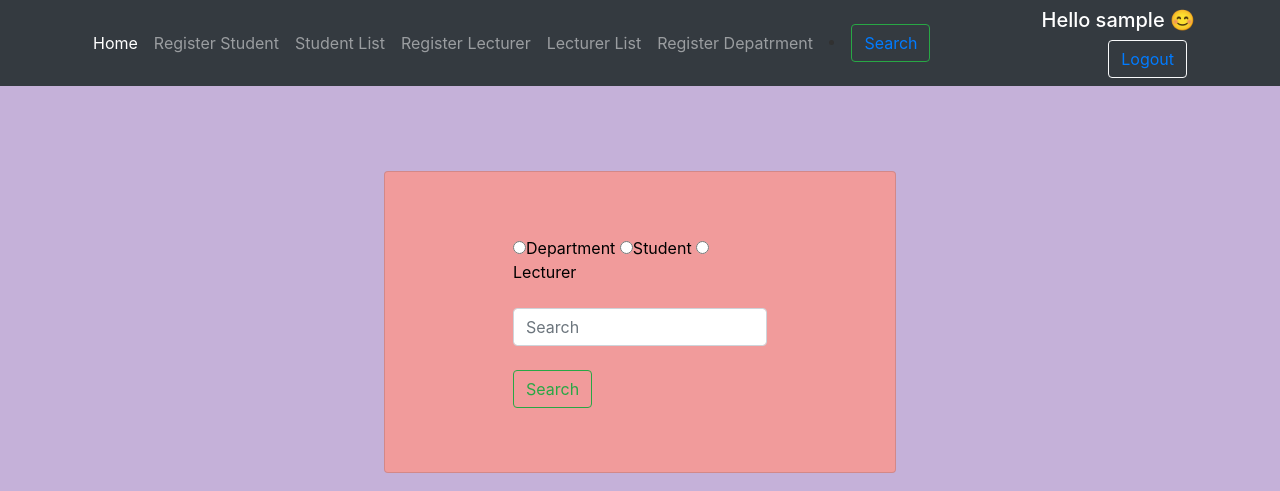
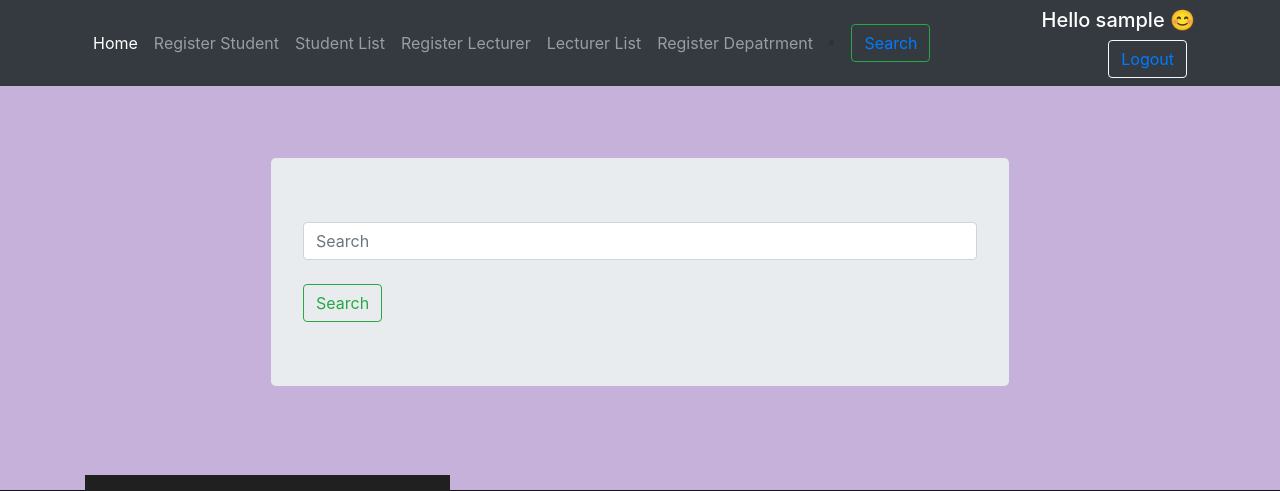
Before and after one commit to sraktate/MODEL_Relationships, a Django app: page /college/search/ in a window 1280 px wide. Shown: the top 491 px of the page. Run offline with Django 3.2, Linux system fonts and the light colour scheme; the visitor is signed in with stand-in values (Sample User, id 1); some libraries are stand-ins or nearby versions.

Commit message:
modified college_managemnent

```diff
--- a/collegeManagement/Records/urls.py
+++ b/collegeManagement/Records/urls.py
@@ -13,7 +13,7 @@ urlpatterns=[
     path('updatelecturer/<int:update>',views.UpdateLecturerView,name='Updatelecture'),
     path('deletestu/<int:delete>',views.DeleteStudentView,name='Deletestudent'),
     path('deletelecturer/<int:delete>',views.DeleteLecturerView,name='Deletelecture'),
-    path('search/',views.Searchview,name='Search'),
+    path('search/',views.Search_view,name='Search'),
 
 
 
--- a/collegeManagement/Records/views.py
+++ b/collegeManagement/Records/views.py
@@ -101,31 +101,52 @@ def DeleteLecturerView(request,delete):
     return redirect('Showlecture')
 
 @login_required(login_url='login')
-def Searchview(request):
-    if request.method == 'POST':
-        radio=request.POST.get('dep')
-        if radio == 'Department':
-            search=request.POST.get('search')
-            dep_obj=Department.objects.get(DName=search)
-            dep_id=dep_obj.id
-            lecresult=Lecture.objects.filter(department=dep_id)
-            sturesult=Student.objects.filter(department_id=dep_id)
+
+def Search_view(request):
+    if request.method=='POST':
+        search=request.POST.get('search')
+        stu=Student.objects.filter(SName__contains=search)
+        lec=Lecture.objects.filter(LName__contains=search)
+        dep=Department.objects.filter(DName__contains=search).first()
+        # print(dep)
+        if dep is not None:
+            stu_dep=Student.objects.filter(department_id=dep)
+            lec_dep=Lecture.objects.filter(department=dep.id)
             template_name='Record_tem/search.html'
-            context={'lecresult':lecresult,'sturesult':sturesult}
+            context={'stu_dep':stu_dep,'lec_dep':lec_dep,'dep':dep}
             return render(request,template_name,context)
-        elif radio == 'Student':
-            search=request.POST.get('search')
-            sturesult=Student.objects.filter(SName=search)
-            template_name='Record_tem/search.html'
-            context={'sturesult':sturesult}
-            return render(request,template_name,context)
+        template_name='Record_tem/search.html'
+        context={'stu':stu,'lec':lec}
+        return render(request,template_name,context)
+    template_name='Record_tem/search.html'
+    context={'abc':'abc'}
+    return render(request,template_name,context)
 
-        elif radio == 'Lecture':
-            search=request.POST.get('search')
-            lecresult=Lecture.objects.filter(LName=search)
-            template_name='Record_tem/search.html'
-            context={'lecresult':lecresult}
-            return render(request,template_name,context)
-    template_name='Record_tem/search.html'
-    context={}
-    return render(request,template_name,context)
+# def Searchview(request):
+#     if request.method == 'POST':
+#         radio=request.POST.get('dep')
+#         if radio == 'Department':
+#             search=request.POST.get('search')
+#             dep_obj=Department.objects.get(DName=search)
+#             dep_id=dep_obj.id
+#             lecresult=Lecture.objects.filter(department=dep_id)
+#             sturesult=Student.objects.filter(department_id=dep_id)
+#             template_name='Record_tem/search.html'
+#             context={'lecresult':lecresult,'sturesult':sturesult}
+#             return render(request,template_name,context)
+#         elif radio == 'Student':
+#             search=request.POST.get('search')
+#             sturesult=Student.objects.filter(SName=search)
+#             template_name='Record_tem/search.html'
+#             context={'sturesult':sturesult}
+#             return render(request,template_name,context)
+
+#         elif radio == 'Lecture':
+#             search=request.POST.get('search')
+#             lecresult=Lecture.objects.filter(LName=search)
+#             template_name='Record_tem/search.html'
+#             context={'lecresult':lecresult}
+#             return render(request,template_name,context)
+#     template_name='Record_tem/search.html'
+#     context={}
+#     return render(request,template_name,context)
--- a/collegeManagement/app2/urls.py
+++ b/collegeManagement/app2/urls.py
@@ -6,4 +6,5 @@ urlpatterns = [
     path('login/', views.loginView , name='login'),
     path('register/',views.UserRegisterView, name='register'),
     path('logout/', views.logoutView, name='logout')
+
 ]
--- a/collegeManagement/templates/Record_tem/search.html
+++ b/collegeManagement/templates/Record_tem/search.html
@@ -1,119 +1,132 @@
 {% extends 'Record_tem/Home.html' %}
 
 {% load crispy_forms_tags %}
-{% block title %}
-    <title>Search Page</title>
-{% endblock %}
 
 
+{% block title %}
+    <title>Search</title>
+    {% endblock %}
+
 {% block content %}
-   <div class="card" style="padding: 5% 10% 5% 10%; background-color: rgb(241, 155, 155); color: black; margin: 1% 30% 5% 30%;">
-<form  method='POST'>
-    {% csrf_token %}
+<div class='container' style="width: 60%;">
+    <form method='post' class='jumbotron' >
+        {% csrf_token %}
 
-    <input type="radio" name="dep" value="Department" />Department
-    <input type="radio" name="dep" value="Student" />Student
-    <input type="radio" name="dep" value="Lecture" />Lecturer
-    <br><br>
+        <input class="form-control mr-sm-2" type="search" placeholder="Search" name='search' aria-label="Search"><br>
+        <button class="btn btn-outline-success my-2 my-sm-0" type="submit">Search</button>
 
-    <input class="form-control mr-sm-2" type="search" placeholder="Search" name='search' aria-label="Search">
-    <br>
-    <button class="btn btn-outline-success my-2 my-sm-0" type="submit" >Search</button>
-</form>
-</div>
-<div class="container" style="padding:20px 20px; background-color: rgb(245, 214, 111);">
-<table class="table table-striped">
-<thead>
-    {% for i in lecresult %}
-        {% for j in i.department.all %}
-            <h3 style="color: black;">{{j}}</h3>
-        {% endfor %}
+{% if dep %}
+
+<table class="table table-info">
+    <h3 style="text-align: center;">Student-Info</h3>
     <tr>
-        <th>Lecturer Name</th>
-        <th>Salary</th>
-        <th>subject</th>
+        <th>Student_Dep_name</th>
+        <th>Student_Rno</th>
+        <th>Student_Name</th>
+        <th>Student_Marks</th>
+        <th>Student_address</th>
+    </tr>
+
+    {% for i in stu_dep %}
+    <tr>
+        <td>{{i.department}}</td>
+        <td>{{i.Roll_no}}</td>
+        <td>{{i.SName}}</td>
+        <td>{{i.Marks}}</td>
+        <td>{{i.SAddress}}</td>
+    </tr>
+    {% endfor %}
+</table>
+
+<br><br><br>
+
+<table class="table table-info">
+    <h3 style="text-align: center;">Lacturer-Info</h3>
+    <tr>
+        <th>Lecture Department</th>
+        <th>Lecture sal</th>
+        <th>Leture name</th>
+    </tr>
+
+    {% for i in lec_dep %}
+    <tr>
+        <td>{% for j in i.department.all %}
+
+         {{j}}&nbsp;
+        {% endfor %}</td>
+
+        <td>{{i.Sal}}</td>
+        <td>{{i.LName}}</td>
 
     </tr>
-</thead>
+    {% endfor %}
+</table>
 
 
-<tbody>
-   <td>{{i.LName}}</td>
-   <td>{{i.Sal}}</td>
-   <td>{{i.Lsub}}</td>
+{% elif stu %}
+
+<table class="table table-info">
+    <h3 style="text-align: center;"> Student-Info</h3>
+    <tr>
+        <th>Student_Dep_name</th>
+        <th>Student_Rno</th>
+        <th>Student_Name</th>
+        <th>Student_Marks</th>
+        <th>address</th>
+    </tr>
+
+    {% for i in stu %}
+    <tr>
+        <td>{{i.department}}</td>
+        <td>{{i.Roll_no}}</td>
+        <td>{{i.SName}}</td>
+        <td>{{i.Marks}}</td>
+        <td>{{i.SAddress}}</td>
+
+    </tr>
     {% endfor %}
-    </tbody>
 </table>
-</div>
-<div class="container" style="padding:20px 20px; background-color: rgb(131, 194, 69);">
-<table class="table table-striped">
-    <thead>
-        {% for i in sturesult %}
-        {% for j in i.department.all %}
-            <h1>{{j}}</h1>
-        {% endfor %}
-        <tr>
-            <th>Student Name</th>
-            <th>Roll No </th>
-            <th>Address</th>
-            <th>Marks</th>
-        </tr>
-    </thead>
 
-<tbody>
-    <td> {{i.SName}}</td>
-    <td> {{i.Roll_no}}</td>
-    <td> {{i.SAddress}}</td>
-    <td> {{i.Marks}}</td>
-    {% endfor %}
-</tbody>
 
-</table>
-</div>
+{% elif lec %}
 
-<div class="container" style="padding:20px 20px; background-color: rgb(245, 96, 126);">
-    <table class="table table-striped">
-        <thead>
-            <tr>
-                <th>Department</th>
-                <th>Student Name</th>
-                <th>Roll No </th>
-                <th>Address</th>
-                <th>Marks</th>
-            </tr>
-        </thead>
-        <tbody>
-                {% for i in sturesult %}
-                <td>{{i.department}}</td>
-                <td> {{i.SName}}</td>
-                <td> {{i.Roll_no}}</td>
-                <td> {{i.SAddress}}</td>
-                <td> {{i.Marks}}</td>
-                {% endfor %}
-        </tbody>
-    </table>
-</div>
+<table class="table table-info">
+    <h3 style="text-align: center;">Lacturer-Info</h3>
+    <tr>
+        <th>Lecture Department</th>
+        <th>Leture name</th>
+        <th>Lecture sal</th>
+        <th>Lecture subject</th>
 
-<div class="container" style="padding:20px 20px; background-color: rgb(245, 214, 111);">
-    <table class="table table-striped">
-    <thead>
-        {% for i in lecresult %}
-        {% for j in i.department.all %}
-            <h3 style="color: black;">{{j}}</h3>
-        {% endfor %}
-        <tr>
-            <th>Lecturer Name</th>
-            <th>Salary</th>
-            <th>subject</th>
+    </tr>
 
-        </tr>
-    </thead>
-    <tbody>
+    {% for i in lec %}
+    <tr>
+        <td>{% for j in i.department.all %}
+
+         {{j}}&nbsp;
+        {% endfor %}</td>
+
         <td>{{i.LName}}</td>
         <td>{{i.Sal}}</td>
         <td>{{i.Lsub}}</td>
-        {% endfor %}
-    </tbody>
+
+
+    </tr>
+    {% endfor %}
 </table>
+{% elif abc %}
+
+
+
+{% else %}
+<h4>Recored Not Found</h4>
+
+{% endif %}
+
+    </form>
 </div>
+
+
+
 {% endblock %}
```
Also changed, not shown: collegeManagement/templates/app2/login.html (+121 -0 lines).
